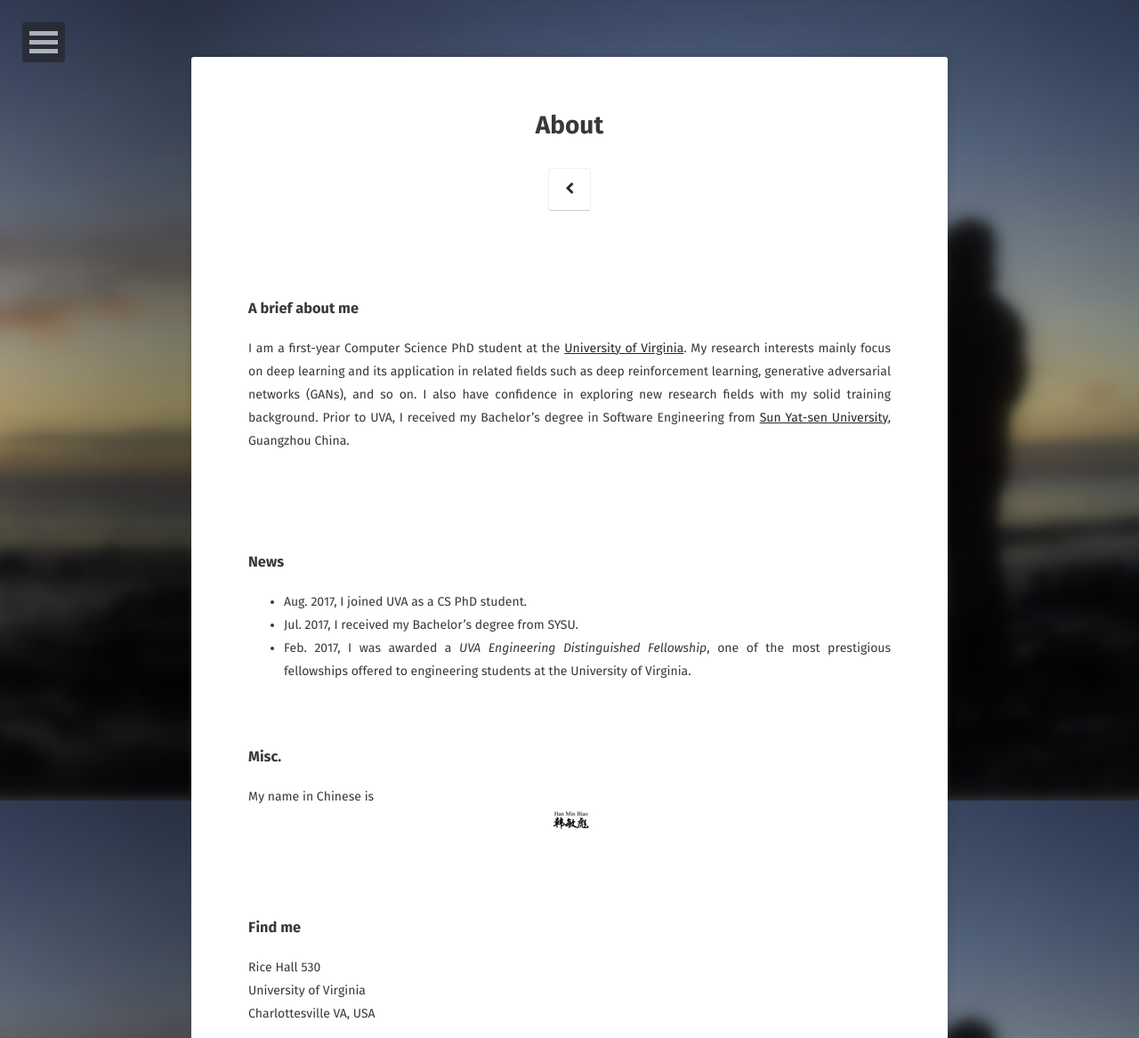
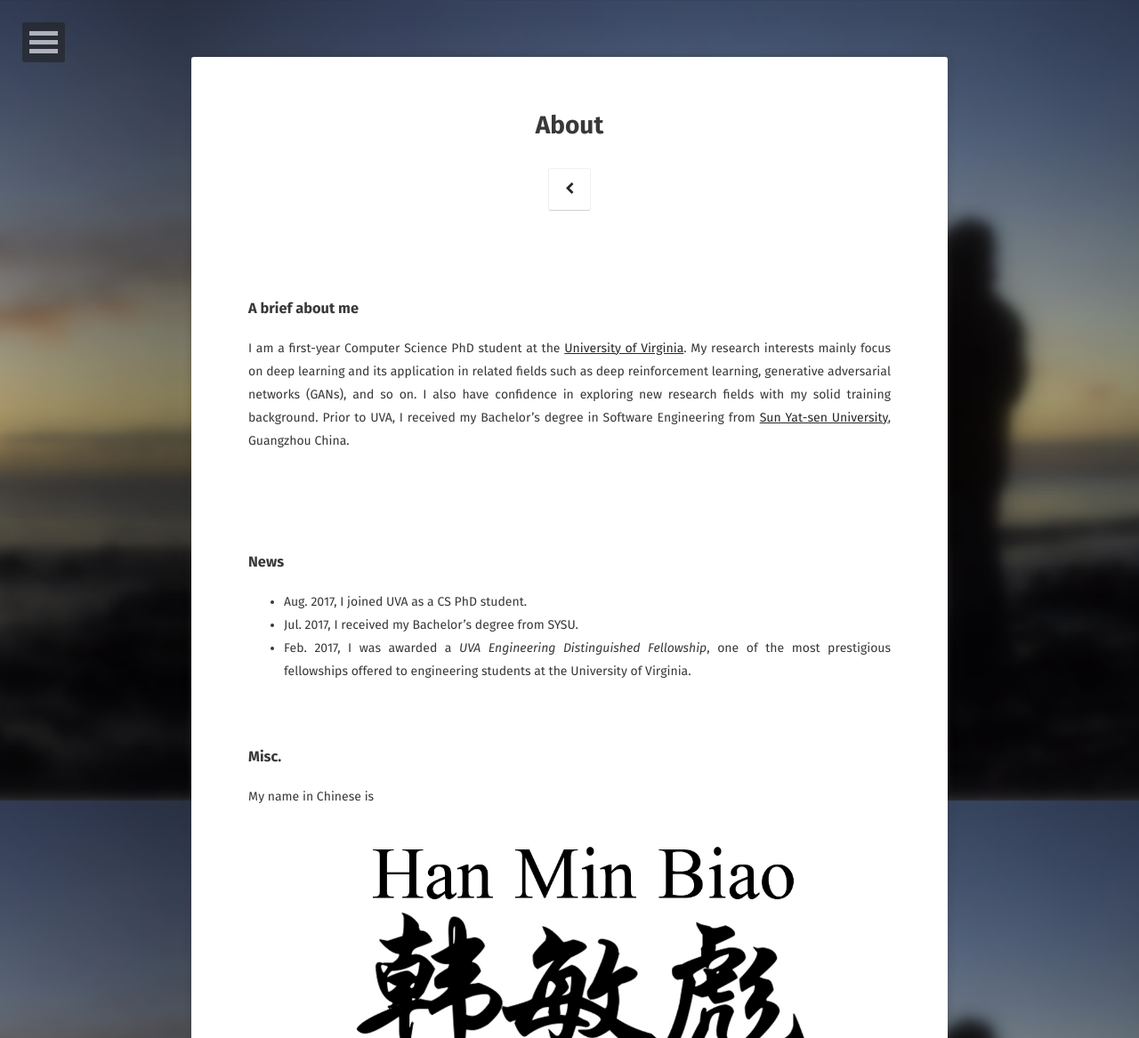
Before and after one commit to FrancisDavis/FrancisDavis.github.io, a Jekyll site: the page built from about/index.md, in a window 1280 px wide. Shown: the top 1167 px of the page at 89% size. Built offline with Jekyll 4.4.1, drawn with Linux system fonts in a browser that asks for light colours; some web fonts are replaced; grey boxes are pictures that could not be loaded.

Commit message:
Update index.md

```diff
--- a/about/index.md
+++ b/about/index.md
@@ -22,7 +22,7 @@ I am a first-year Computer Science PhD student at the [University of Virginia](h
 <br>
 
 ### Misc.
-My name in Chinese is <img src="name.jpg">
+My name in Chinese is <img src="ChineseName.png">
 <br>
 <br>
 <br>
```
